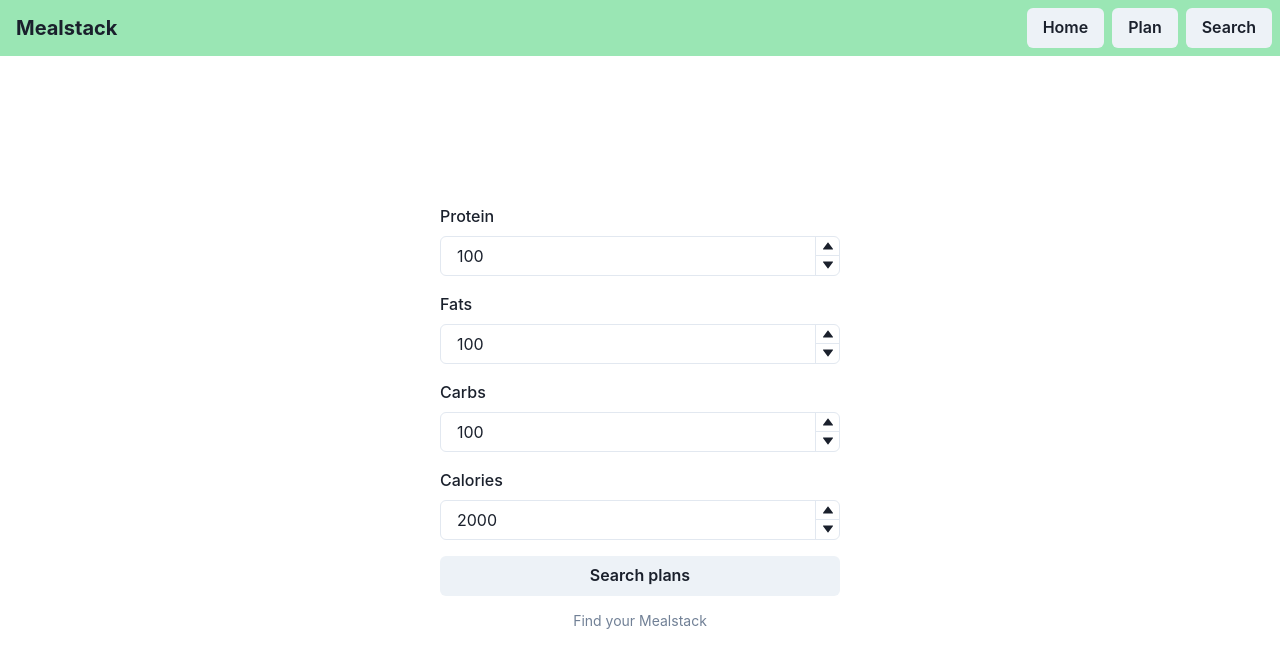
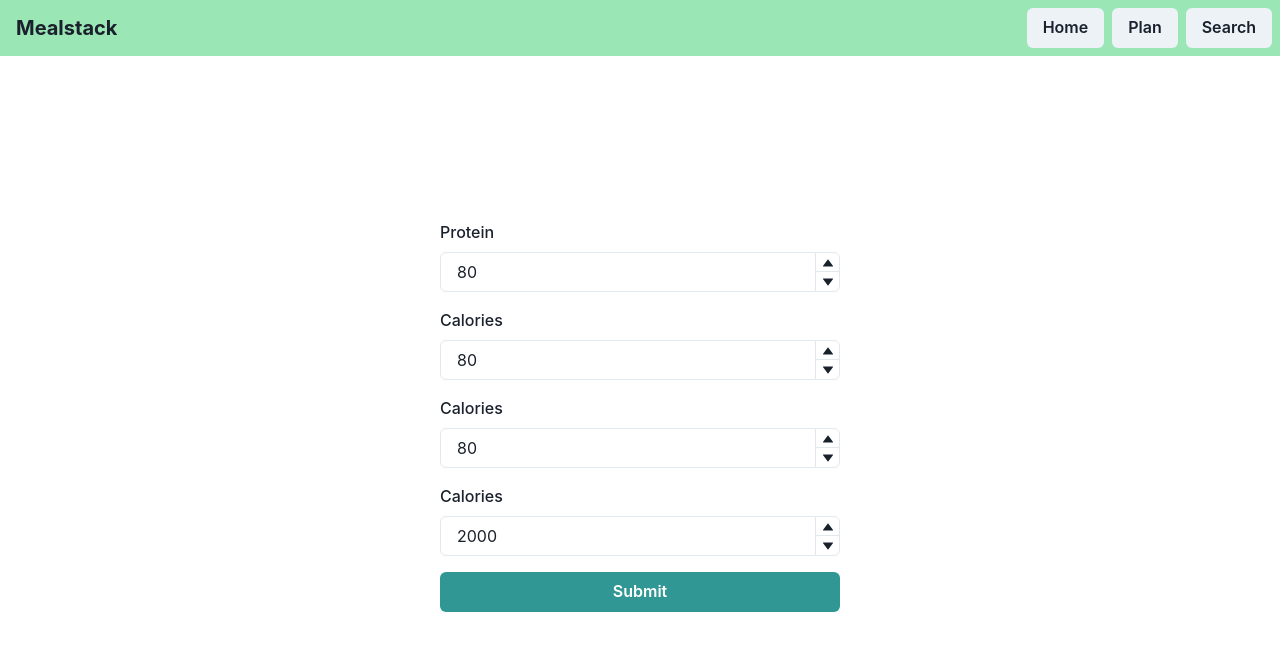
Before and after one commit to cwdbutler/mealstack-frontend, a React (Create React App) app: page / in a window 1280 px wide. Shown: the top 668 px of the page. Built offline with nearby package versions, Linux system fonts and the light colour scheme.

Commit message:
Form input working

```diff
--- a/src/components/Home/SearchForm.js
+++ b/src/components/Home/SearchForm.js
@@ -7,17 +7,44 @@ import {
   NumberIncrementStepper,
   NumberDecrementStepper,
 } from '@chakra-ui/react';
-import { FormControl, FormLabel, FormHelperText } from '@chakra-ui/react';
+import { FormControl, FormLabel } from '@chakra-ui/react';
+import { Formik, Form, Field } from 'formik';
 
 export default function SearchForm() {
   return (
     <Center h="90vh">
       <Box w="50vh">
-        <FormControl as="fieldset">
+        <Formik
+          initialValues={{
+            protein: '80',
+            fat: '80',
+            carbs: '80',
+            calories: '2000',
+          }}
+          onSubmit={(values, { setSubmitting }) => {
+            setTimeout(() => {
+              // async fetch POST to server goes here
+              alert(JSON.stringify(values, null, 2));
+              setSubmitting(false);
+            }, 1000);
+          }}
+        >
+          {(props) => (
+            <Form>
               <Stack spacing={4}>
+                <Field name="protein">
+                  {({ field, form }) => (
                     <FormControl id="protein">
-              <FormLabel>Protein</FormLabel>
-              <NumberInput step={10} defaultValue={100} min={0} max={300}>
+                      <FormLabel htmlFor="protein">Protein</FormLabel>
+                      <NumberInput
+                        id="protein"
+                        {...field}
+                        onChange={(val) => form.setFieldValue(field.name, val)}
+                        step={10}
+                        defaultValue={80}
+                        min={0}
+                        max={300}
+                      >
                         <NumberInputField />
                         <NumberInputStepper>
                           <NumberIncrementStepper />
@@ -25,9 +52,21 @@ export default function SearchForm() {
                         </NumberInputStepper>
                       </NumberInput>
                     </FormControl>
-            <FormControl id="fats">
-              <FormLabel>Fats</FormLabel>
-              <NumberInput step={10} defaultValue={100} min={0} max={300}>
+                  )}
+                </Field>
+                <Field name="fat">
+                  {({ field, form }) => (
+                    <FormControl id="fat">
+                      <FormLabel htmlFor="fat">Calories</FormLabel>
+                      <NumberInput
+                        id="fat"
+                        {...field}
+                        onChange={(val) => form.setFieldValue(field.name, val)}
+                        step={10}
+                        defaultValue={80}
+                        min={0}
+                        max={300}
+                      >
                         <NumberInputField />
                         <NumberInputStepper>
                           <NumberIncrementStepper />
@@ -35,9 +74,21 @@ export default function SearchForm() {
                         </NumberInputStepper>
                       </NumberInput>
                     </FormControl>
+                  )}
+                </Field>
+                <Field name="carbs">
+                  {({ field, form }) => (
                     <FormControl id="carbs">
-              <FormLabel>Carbs</FormLabel>
-              <NumberInput step={10} defaultValue={100} min={0} max={300}>
+                      <FormLabel htmlFor="carbs">Calories</FormLabel>
+                      <NumberInput
+                        id="carbs"
+                        {...field}
+                        onChange={(val) => form.setFieldValue(field.name, val)}
+                        step={10}
+                        defaultValue={80}
+                        min={0}
+                        max={300}
+                      >
                         <NumberInputField />
                         <NumberInputStepper>
                           <NumberIncrementStepper />
@@ -45,9 +96,21 @@ export default function SearchForm() {
                         </NumberInputStepper>
                       </NumberInput>
                     </FormControl>
+                  )}
+                </Field>
+                <Field name="calories">
+                  {({ field, form }) => (
                     <FormControl id="calories">
-              <FormLabel>Calories</FormLabel>
-              <NumberInput step={100} defaultValue={2000} min={500} max={8000}>
+                      <FormLabel htmlFor="calories">Calories</FormLabel>
+                      <NumberInput
+                        id="calories"
+                        {...field}
+                        onChange={(val) => form.setFieldValue(field.name, val)}
+                        step={100}
+                        defaultValue={2000}
+                        min={1500}
+                        max={4000}
+                      >
                         <NumberInputField />
                         <NumberInputStepper>
                           <NumberIncrementStepper />
@@ -55,12 +118,21 @@ export default function SearchForm() {
                         </NumberInputStepper>
                       </NumberInput>
                     </FormControl>
-            <Button>Search plans</Button>
-            <FormHelperText textAlign="center">
-              Find your Mealstack
-            </FormHelperText>
+                  )}
+                </Field>
+                <Button
+                  mt={4}
+                  colorScheme="teal"
+                  isLoading={props.isSubmitting}
+                  type="submit"
+                >
+                  Submit
+                </Button>
+                {/* <pre>{JSON.stringify(props.values, null, 2)}</pre> */}
               </Stack>
-        </FormControl>
+            </Form>
+          )}
+        </Formik>
       </Box>
     </Center>
   );
```
Lines whose indentation alone changed are shown as unchanged.
